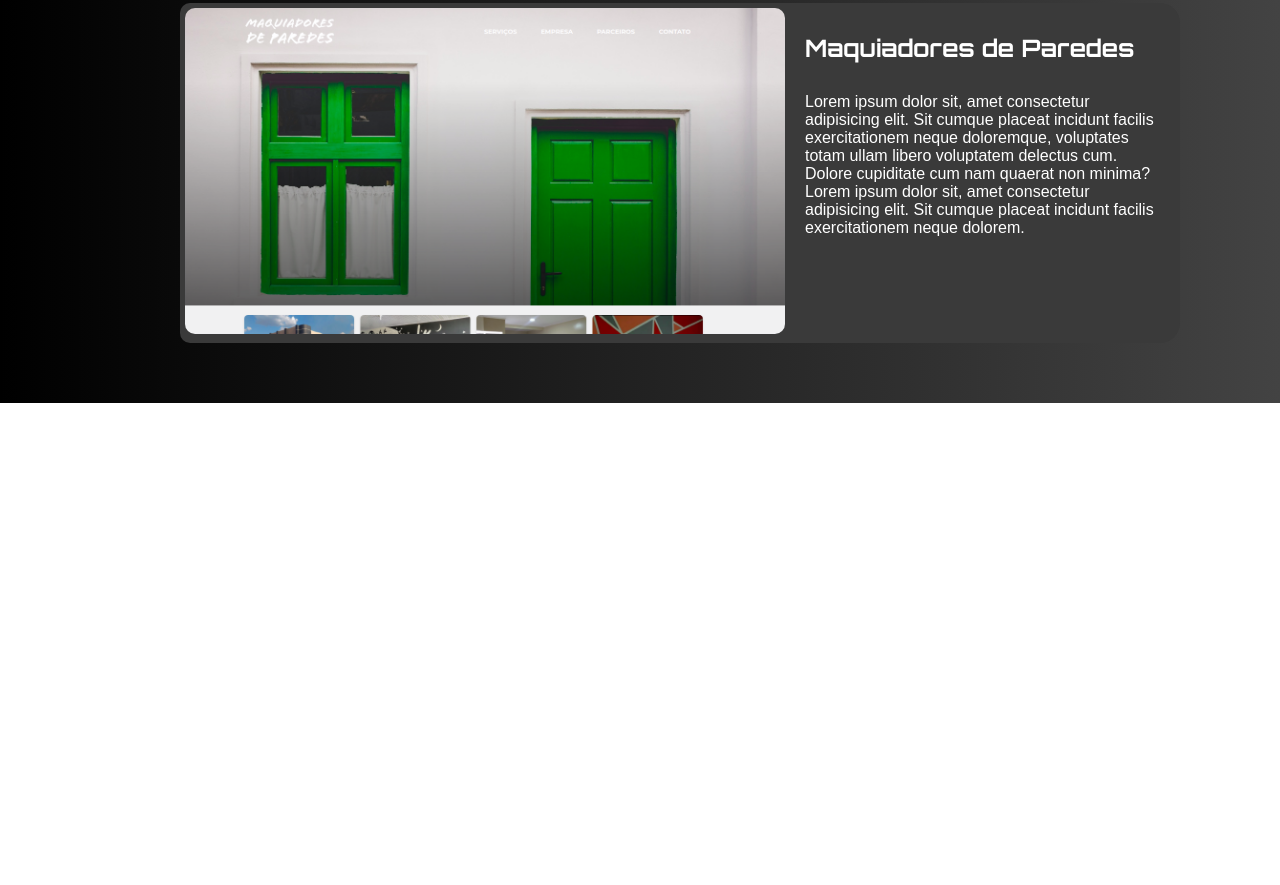
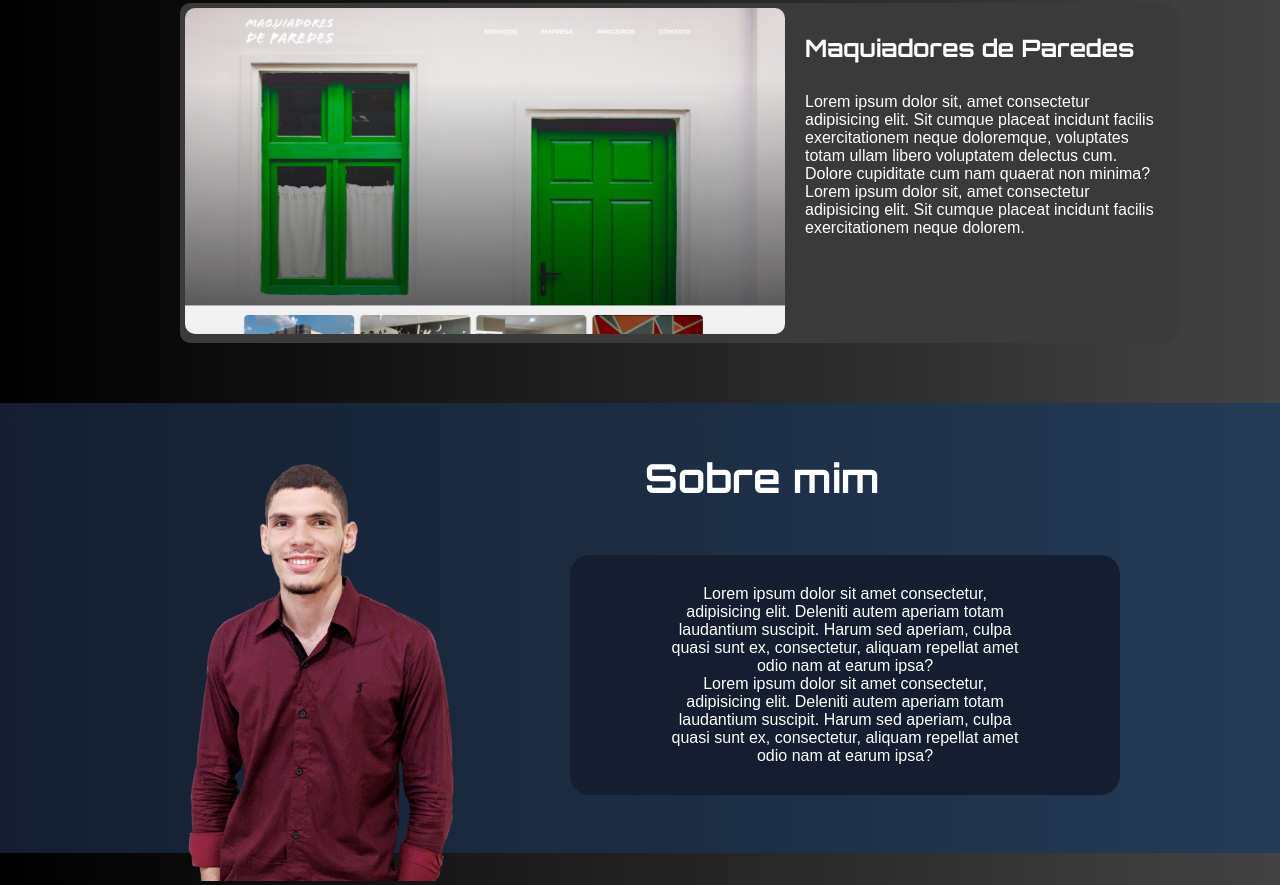
Before and after one commit to samucka98/My-Portfolio, a plain HTML site: page index.html in a window 1280 px wide. Shown: the part 1107-1992 px from the top of the page. Before the commit the page ends 1510 px from the top, so only its background shows below. Drawn offline with Linux system fonts and the light colour scheme.

Commit message:
Adição da section sobre

```diff
--- a/css/main.css
+++ b/css/main.css
@@ -169,3 +169,45 @@ main {
   color: white;
   font-family: Arial, Helvetica, sans-serif;
 }
+
+#sobre {
+  width: 100%;
+  height: 450px;
+  padding-top: 50px;
+  background:linear-gradient(90deg, #141e30 0%,#243b55 100% );
+  text-align: center;
+}
+
+#sobre img {
+  width: 280px;
+}
+
+#sobre h2 {
+  float: right;
+  margin-right: 400px;
+  font-family: Orbitron ,Arial, Helvetica, sans-serif;
+  font-size: 40px;
+  color: white;
+}
+
+.card-description-me {
+  width: 550px;
+  position: relative;
+  top: -330px;
+  right: -570px;
+  background-color: #141e30;
+  padding-left: 70px;
+  padding-right: 70px;
+  border-radius: 20px;
+}
+
+.card-description-me:hover {
+  transition: 1s;
+  box-shadow: 2px 2px 25px 10px #182539;
+}
+
+.card-description-me p {
+  color: white;
+  font-family: Arial, Helvetica, sans-serif;
+  padding: 30px;
+}
--- a/index.html
+++ b/index.html
@@ -27,11 +27,11 @@
 
       <div class="social">
         <ul class="social-list">
-          <li><a href=""><i class="fa fa-instagram" aria-hidden="true"></i></a></li>
-          <li><a href=""><i class="fa fa-facebook-square" aria-hidden="true"></i></a></li>
-          <li><a href=""><i class="fa fa-whatsapp" aria-hidden="true"></i></a></li>
-          <li><a href=""><i class="fa fa-linkedin" aria-hidden="true"></i></a></li>
-          <li><a href=""><i class="fa fa-github" aria-hidden="true"></i></a></li>
+          <li><a href="https://www.instagram.com/samucka98/" target="_blank"><i class="fa fa-instagram" aria-hidden="true"></i></a></li>
+          <li><a href="https://www.facebook.com/samuelibiapino.l" target="_blank"><i class="fa fa-facebook-square" aria-hidden="true"></i></a></li>
+          <li><a href="https://api.whatsapp.com/send?phone=5589999068937&text=&source=&data=&app_absent=" target="_blank"><i class="fa fa-whatsapp" aria-hidden="true"></i></a></li>
+          <li><a href="https://www.linkedin.com/in/samuel-lima-44847611b/" target="_blank"><i class="fa fa-linkedin" aria-hidden="true"></i></a></li>
+          <li><a href="https://github.com/samucka98/" target="_blank"><i class="fa fa-github" aria-hidden="true"></i></a></li>
         </ul>
       </div>
 
@@ -79,6 +79,28 @@
           </div>
         </div>
       </section>
+
+      <section id="sobre">
+        <img src="./img/me.png" alt="samuel lima">
+
+        <h2>Sobre mim</h2>
+
+        <div class="card-description-me">
+          <p>
+            Lorem ipsum dolor sit amet consectetur, adipisicing elit.
+            Deleniti autem aperiam totam laudantium suscipit.
+            Harum sed aperiam, culpa quasi sunt ex,
+            consectetur, aliquam repellat amet odio nam at earum ipsa?
+
+            <br>
+
+            Lorem ipsum dolor sit amet consectetur, adipisicing elit.
+            Deleniti autem aperiam totam laudantium suscipit.
+            Harum sed aperiam, culpa quasi sunt ex,
+            consectetur, aliquam repellat amet odio nam at earum ipsa?
+          </p>
+        </div>
+      </section>
     </main>
   </body>
 </html>
```
Also changed, not shown: img/me.png (added).
